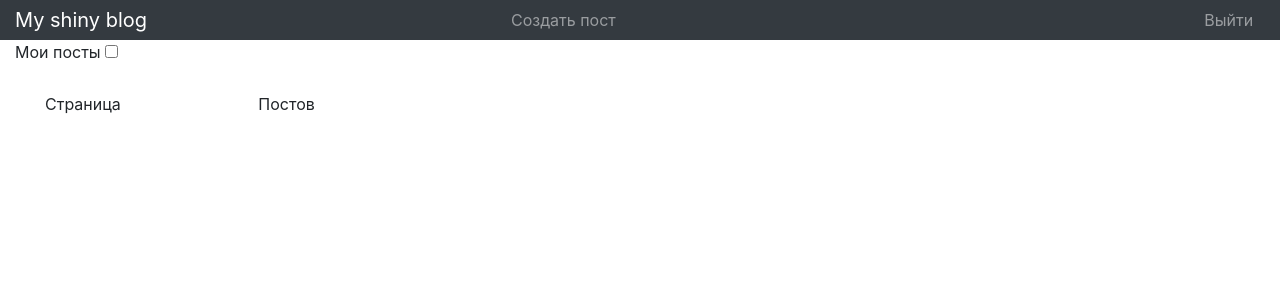
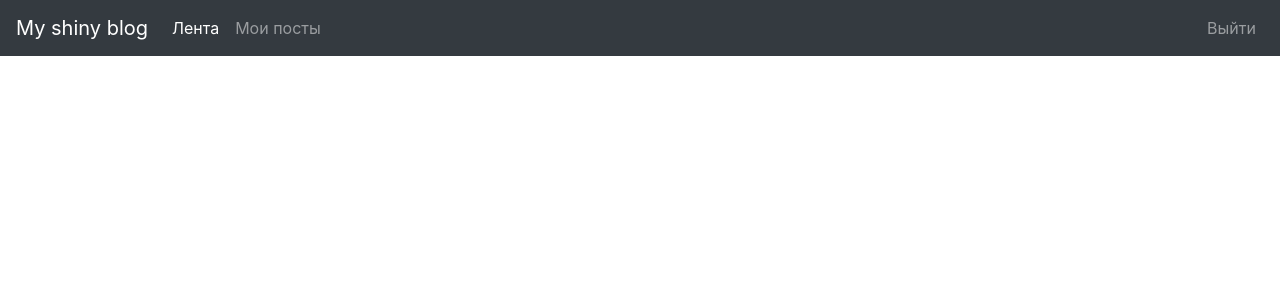
Before and after one commit to Nuri95/blog, a Django app: template blog/post/templates/post/index.html in a window 1280 px wide. Shown: the top 300 px of the page. Run offline with Django 3.2, Linux system fonts and the light colour scheme; the template is opened without the code that fills it, so the values that code supplies are empty; the visitor is signed in with stand-in values (Sample User, id 1); parts of the project's set-up code (start-up, migrations or seed data) failed here and were passed over; some libraries are stand-ins or nearby versions.

Commit message:
сделали новую страницу со списком постов

```diff
--- a/blog/post/static/css/main.css
+++ b/blog/post/static/css/main.css
@@ -6,9 +6,6 @@
 }
 .post span{
     padding: 10px;
-}
-.nav_pag{
-    padding: 20px;
 }
 .page-info{
     padding-left: 45px;
--- a/blog/post/templates/post/base.html
+++ b/blog/post/templates/post/base.html
@@ -8,21 +8,32 @@
     <title>Blog</title>
 </head>
 <body>
-    <nav class="navbar navbar-dark sticky-top bg-dark flex-md-nowrap p-0">
-        <a class="navbar-brand col-sm-3 col-md-4 mr-0" href="{% url 'view_posts' %}">My shiny blog</a>
+    <nav class="navbar navbar-dark bg-dark navbar-expand-lg navbar-light bg-light">
+        <a class="navbar-brand" href="{% url 'view_posts' %}">My shiny blog</a>
+        <button class="navbar-toggler" type="button" data-toggle="collapse" data-target="#navbarSupportedContent"
+                aria-controls="navbarSupportedContent" aria-expanded="false" aria-label="Toggle navigation">
+            <span class="navbar-toggler-icon"></span>
+        </button>
+
         {% if user.is_authenticated %}
-        <ul class="nav navbar-nav px-3 col-md-6">
-            <li class="nav-item text-nowrap col-md-5">
-                <a href="{% url 'view_create' %}" class="nav-link">Создать пост</a>
+        <div class="collapse navbar-collapse" id="navbarSupportedContent">
+            <ul class="navbar-nav mr-auto">
+                <li class="nav-item active">
+                    <a class="nav-link" href="{% url 'view_posts' %}">Лента <span class="sr-only">(current)</span></a>
+                </li>
+                <li class="nav-item ">
+                    <a class="nav-link" href="#">Мои посты</a>
                 </li>
             </ul>
-        <ul class="nav navbar-nav px-3 col-md-1">
-            <li class="nav-item text-nowrap col-md-4">
+            <ul class="navbar-nav ml-auto">
+                <li class="nav-item right">
                     <a class="nav-link" href="#" onclick="logout(); return false;">Выйти</a>
                 </li>
             </ul>
+        </div>
         {% endif %}
     </nav>
+
 <div class="container-fluid">
     {% block content %}
     {% endblock %}
--- a/blog/post/templates/post/index.html
+++ b/blog/post/templates/post/index.html
@@ -1,82 +1,59 @@
 {% extends 'post/base.html' %}
 {% block content %}
 
+
+<div class="mt-3">
+    {% for post in posts %}
     <div class="row">
-    <div class="col-12">
-        <label>Мои посты
-            <input id="my_posts" type="checkbox"/>
-        </label>
+        <div class="col-md-5">
+            <div class="row no-gutters border rounded overflow-hidden flex-md-row mb-4 shadow-sm h-md-250 position-relative">
+                <div class="col p-4 d-flex flex-column position-static">
+                    <strong class="d-inline-block mb-2 text-primary">{{ post.user }}</strong>
+                    <h3 class="mb-0">{{ post.title }}</h3>
+                    <div class="mb-1 text-muted">{{ post.date|date:"d E Y f" }}</div>
+                    <p class="card-text mb-auto">
+                        Здесь будет начало поста.
+                    </p>
+                    <div class="mt-3">
+                        <a href="{% url 'view_post' post.id %}" class="">Прочитать</a>
+                        {% if post.user == user %}
+                        <a href="#" class="float-right ml-3 text-danger"
+                           onclick="removePost({;{ post.id }}) return false;">Удалить</a>
+                        <a href="{% url 'view_edit' post.id %}" class="float-right">Редактировать</a>
+                        {% endif %}
+                    </div>
+
+                </div>
+
             </div>
         </div>
-<div>
-
-    {% for post in posts %}
-        <ul class="list-group">
-            <li class="list-group-item">
-                <div class="row">
-                    <div class="col-md-4">
-                        <blockquote class="blockquote">
-                            <a href="{% url 'view_post' post.id %}">
-                                {{ post.title }}
-                            </a>
-                            <footer class="blockquote-footer font-italic footer_list">
-                                <span>{{ post.user }}</span>
-                                <span>{{ post.date|date:"d E Y f" }}</span>
-                            </footer>
-                        </blockquote>
     </div>
-                    <div class="col-md-4">
-                        {% if post.user == user %}
-                        <span>
-                            <a href="{% url 'view_edit' post.id %}">Редактировать</a>
-                        </span>
-                    </div>
-                    <div class="col-md-4">
-                        <span>
-                            <a href="#" onclick="removePost({;{ post.id }}) return false;">Удалить</a>
-                        </span>
-                        {% endif %}
-                    </div>
-                </div>
-            </li>
-        </ul>
     {% endfor %}
 
+
     <div class="row">
-        <div class="col-md-2 page-info">
-            <span>Страница {{ page_number}}</span>
-        </div>
-        <div class="col-md-2 page-info">
-            <span>Постов {{ count }}</span>
-        </div>
-    </div>
-
-    <nav aria-label="Search results pages">
+        <div class="col-sm-12" aria-label="Пагинация">
             <div class="nav_pag">
                 <ul class="pagination">
                     {% if page_previous > 0 %}
                     <li class="page-item">
-                    <!--<a class="page-link" href="{% url 'view_posts' %}?page={{ page_previous }}">Предыдущая страница</a>-->
                         <a class="page-link" href="#" data-page="{{ page_previous }}">Предыдущая страница</a>
                     </li>
                     {% endif %}
                     {% if page_next %}
                     <li class="page-item">
-                    <!--<a class="page-link" href="{% url 'view_posts' %}?page={{ page_next }}">Следующая страница</a>-->
                         <a class="page-link" href="#" data-page="{{ page_next }}">Следующая страница</a>
                     </li>
                     {% endif %}
                 </ul>
             </div>
-    </nav>
-
         </div>
-
-<div id="last-changes"></div>
+    </div>
+</div>
 
 <script>
     window.onload = function () {
-        attachMyPosts();
+        // attachMyPosts();
         attachDataPage();
     };
 </script>
```
Lines whose indentation alone changed are shown as unchanged.
